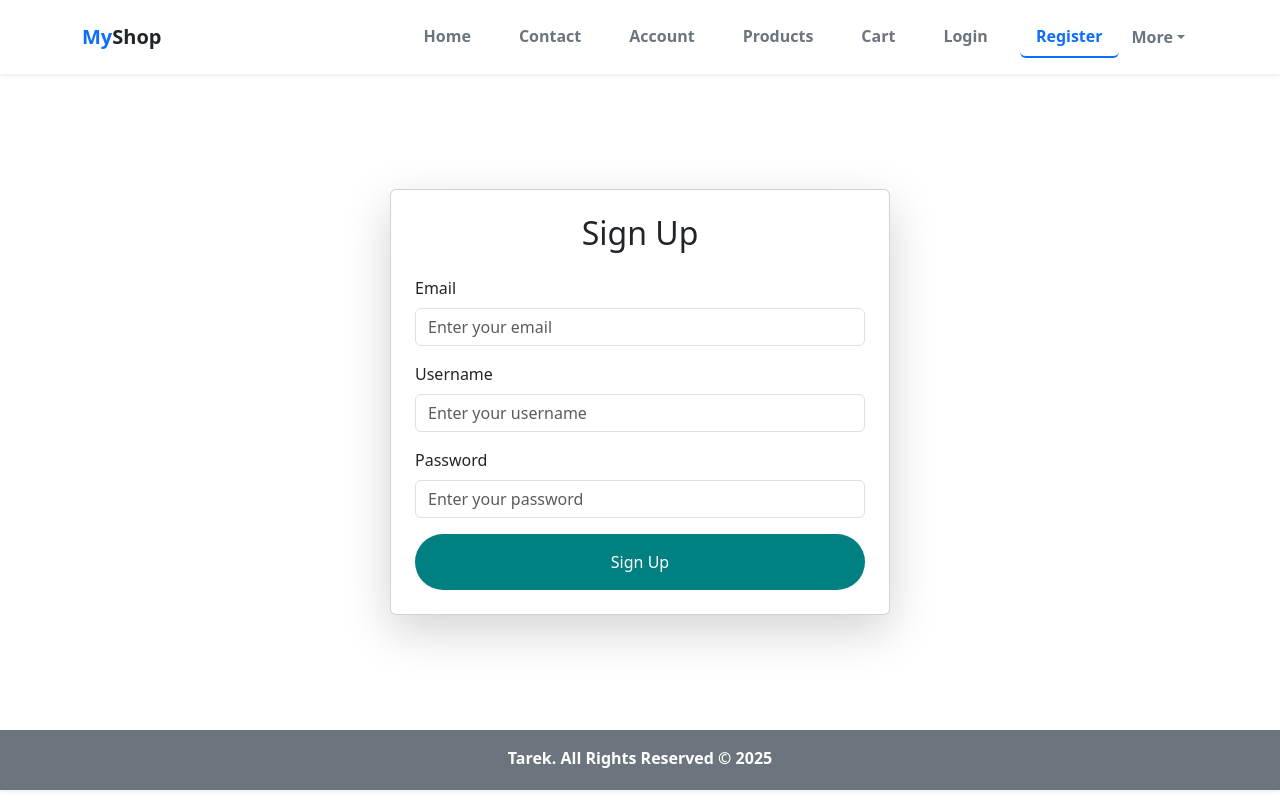
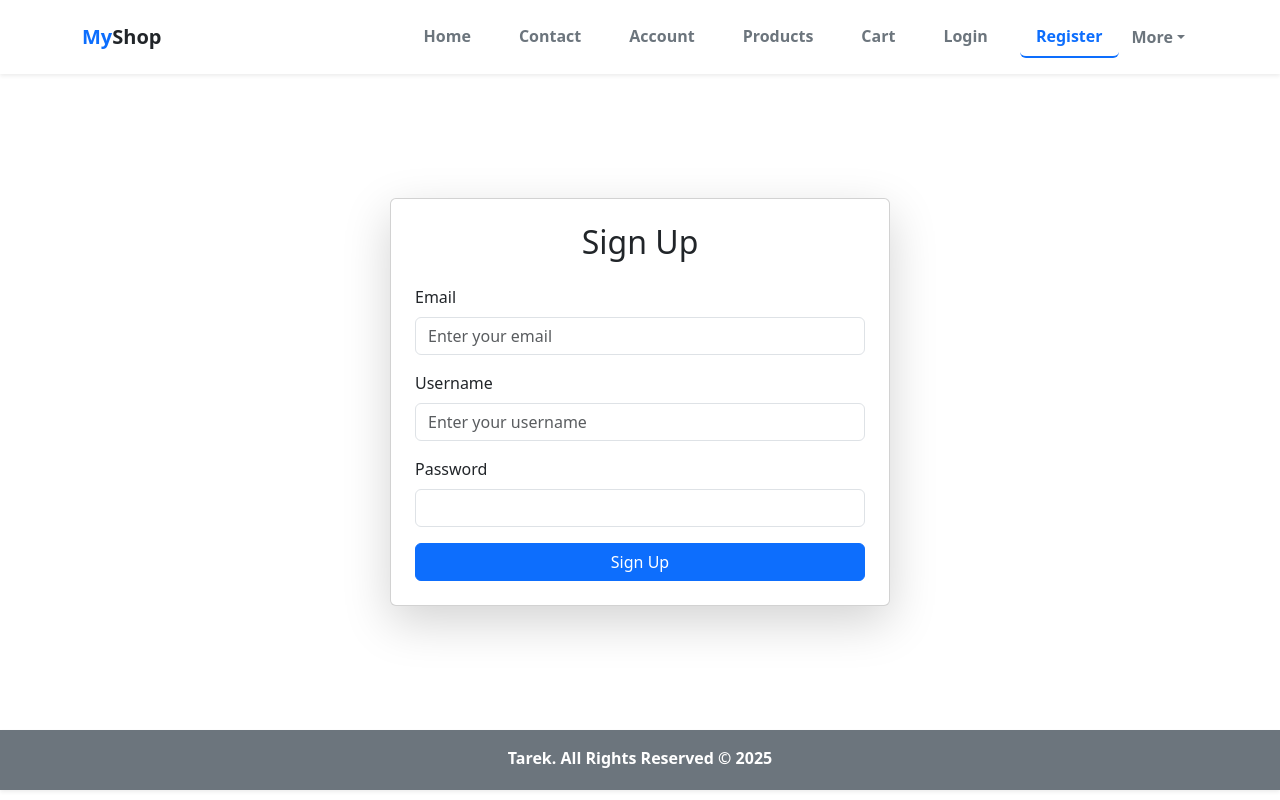
Before and after one commit to TaRek-ElSayed02/ECommerce, a React (Vite) app: page /register in a window 1280 px wide. Built offline with nearby package versions, Linux system fonts and the light colour scheme.

Commit message:
deploy json server

```diff
--- a/server/db.json
+++ b/server/db.json
@@ -313,6 +313,18 @@
       "email": "m@m.com",
       "username": "jdsldk",
       "password": "123456789"
+    },
+    {
+      "id": "c388",
+      "email": "tarekmuswe24@gmail.com",
+      "username": "Trekswe24",
+      "password": "123456789"
+    },
+    {
+      "id": "8ca6",
+      "email": "tarekswe204@gmail.com",
+      "username": "tarekswe",
+      "password": "123456789"
     }
   ]
 }
--- a/src/component/Forms/RegisterForm.jsx
+++ b/src/component/Forms/RegisterForm.jsx
@@ -21,9 +21,10 @@ const RegistrationForm = () => {
 
   const onSubmit = async (data) => {
     try {
-      await dispatch(fetchRegister(data)).unwrap();
+      const result = await dispatch(fetchRegister(data)).unwrap();
+      console.log("Registration result:", result);
       setSuccessMessage("Registration successful! You can now log in.");
-      reset(); // Clear form fields
+      reset();
     } catch (error) {
       console.error("Registration failed:", error);
     }
@@ -63,10 +64,7 @@ const RegistrationForm = () => {
                 placeholder="Enter your username"
                 {...register("username", {
                   required: "Username is required",
-                  minLength: {
-                    value: 5,
-                    message: "Username must be at least 5 characters",
-                  },
+                  minLength: { value: 5, message: "Must be at least 5 characters" },
                 })}
               />
               {errors.username && <div className="invalid-feedback">{errors.username.message}</div>}
@@ -78,13 +76,9 @@ const RegistrationForm = () => {
                 type="password"
                 className={`form-control ${errors.password ? "is-invalid" : ""}`}
                 id="inputPassword"
-                placeholder="Enter your password"
                 {...register("password", {
                   required: "Password is required",
-                  minLength: {
-                    value: 6,
-                    message: "Password must be at least 6 characters",
-                  },
+                  minLength: { value: 6, message: "Must be at least 6 characters" },
                 })}
               />
               {errors.password && <div className="invalid-feedback">{errors.password.message}</div>}
@@ -92,20 +86,10 @@ const RegistrationForm = () => {
 
             {registerError && <div className="alert alert-danger">{registerError}</div>}
 
-            <button type="submit" className="btn w-100" style={{ backgroundColor: "#008080", color: "white", borderRadius: "30px", paddingBlock: "15px" }}>
-              Sign Up
-            </button>
+            <button type="submit" className="btn btn-primary w-100">Sign Up</button>
           </form>
         </div>
       </div>
-
-      {/* Success Toast Message */}
-      <ToastContainer position="top-center" className="p-3">
-        <Toast show={!!successMessage} onClose={() => setSuccessMessage("")} delay={3000} autohide bg="success">
-          <Toast.Body className="text-white">{successMessage}</Toast.Body>
-        </Toast>
-      </ToastContainer>
-
       <Footer />
     </div>
   );
--- a/src/slices/authSlice.js
+++ b/src/slices/authSlice.js
@@ -10,10 +10,8 @@ export const fetchLogin = createAsyncThunk(
   async (user, thunkApi) => {
     try {
       const response = await axiosInstance.get(`/users?email=${user.email}`);
-      if (response.data.length === 0) {
-        throw new Error("Invalid credentials");
-      }
-      if (response.data[0].password !== user.password) {
+
+      if (response.data.length === 0 || response.data[0].password !== user.password) {
         throw new Error("Invalid credentials");
       }
 
@@ -30,6 +28,7 @@ export const fetchLogin = createAsyncThunk(
 
       return response.data[0];
     } catch (error) {
+      console.error("Login failed:", error.message);
       return thunkApi.rejectWithValue(error.message);
     }
   }
@@ -39,16 +38,25 @@ export const fetchRegister = createAsyncThunk(
   "auth/register",
   async (user, thunkApi) => {
     try {
-      // Check if the email already exists
+      console.log("Registering user:", user);
+
+      // Check if user already exists
       const checkUser = await axiosInstance.get(`/users?email=${user.email}`);
       if (checkUser.data.length > 0) {
         throw new Error("This user already exists");
       }
 
-      // Proceed with registration
-      const response = await axiosInstance.post("/users", user);
+      // Register new user
+      const response = await axiosInstance.post(
+        "/users",
+        user,
+        { headers: { "Content-Type": "application/json" } }
+      );
+
+      console.log("Registration successful:", response.data);
       return response.data;
     } catch (error) {
+      console.error("Registration failed:", error.response ? error.response.data : error.message);
       return thunkApi.rejectWithValue(error.message);
     }
   }
@@ -59,13 +67,14 @@ export const fetchLoggedInUser = createAsyncThunk(
   async (_, thunkApi) => {
     try {
       const token = localStorage.getItem("token");
-      if (token) {
-        const { payload } = await jose.jwtVerify(token, jwtKey);
+      if (!token) throw new Error("No token found");
 
-        const response = await axiosInstance.get(`/users/${payload.id}`);
-        return response.data;
-      }
+      const { payload } = await jose.jwtVerify(token, jwtKey);
+
+      const response = await axiosInstance.get(`/users/${payload.id}`);
+      return response.data;
     } catch (error) {
+      console.error("Fetching logged-in user failed:", error.message);
       return thunkApi.rejectWithValue(error.message);
     }
   }
--- a/src/utils/axiosInstance.jsx
+++ b/src/utils/axiosInstance.jsx
@@ -1,11 +1,10 @@
 import axios from "axios";
 
 const axiosInstance = axios.create({
-    baseURL: "http://localhost:3000/",
-    headers: {
-        "Content-Type": "application/json",
-    },
-
+  baseURL: "https://json-server-ten-gold.vercel.app", // Your deployed API
+  headers: {
+    "Content-Type": "application/json",
+  },
 });
 
 export default axiosInstance;
```
